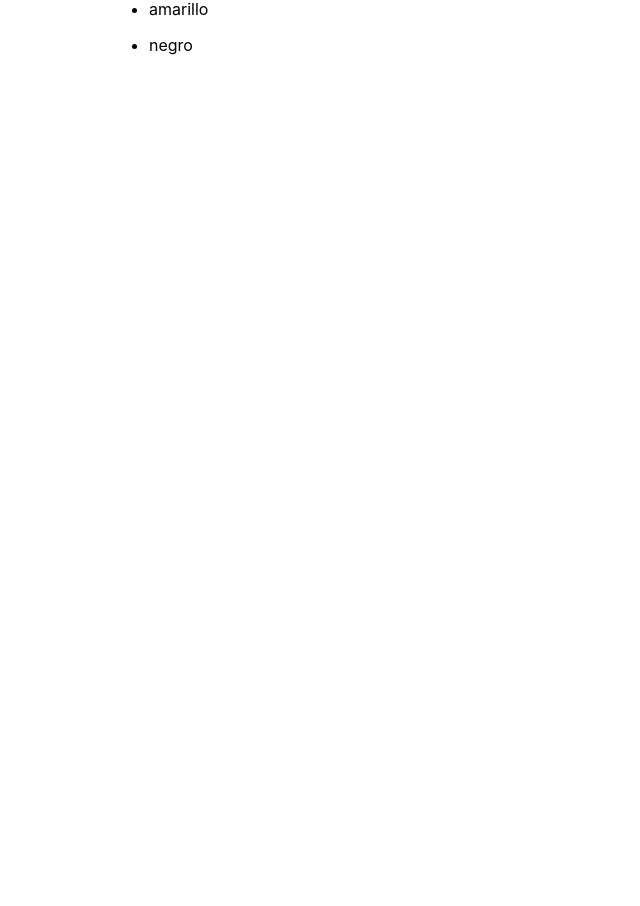
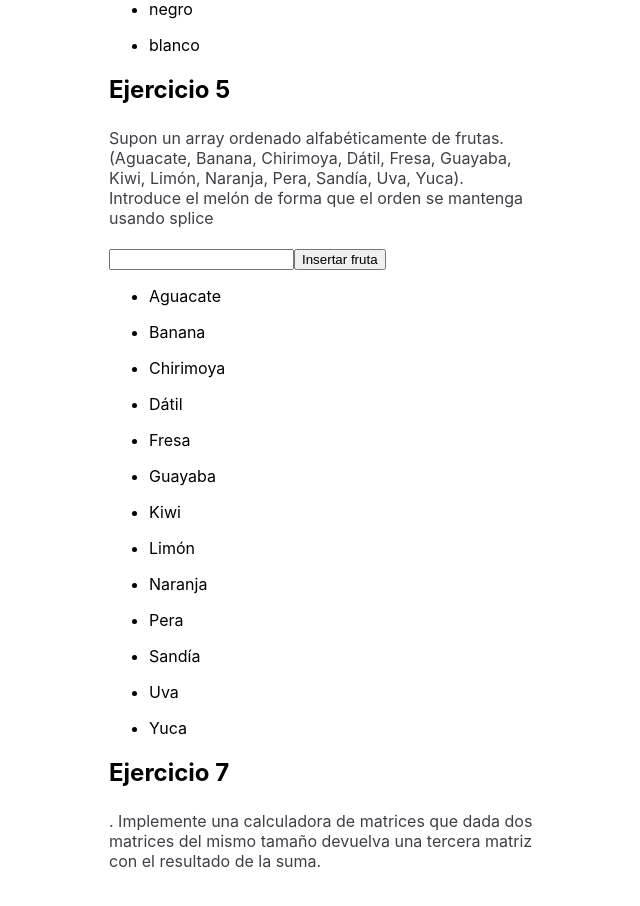
Before and after one commit to octomonoli1/boletin1_ud3, an Angular app: page / in a window 1280 px wide. Shown: the part 998-1904 px from the top of the page, without its empty margins (181-821 px from the left). Before the commit the page ends 1141 px from the top, so only its background shows below. Built offline with nearby package versions, Linux system fonts and the light colour scheme.

Commit message:
avances miercoles

```diff
--- a/src/app/app.html
+++ b/src/app/app.html
@@ -258,9 +258,27 @@
       <p>Eliminar el color verde de un array que almacena cinco colores cualesquiera, entre
       ellos debe estar el verde.</p>
 
-      <ul *ngFor="let color of elimina_color('blanco')">
+      <ul *ngFor="let color of elimina_color('amarillo')">
         <li>{{ color }}</li>
       </ul>
+
+      <h2>Ejercicio 5</h2>
+      <p> Supon un array ordenado alfabéticamente de frutas. (Aguacate, Banana, Chirimoya,
+      Dátil, Fresa, Guayaba, Kiwi, Limón, Naranja, Pera, Sandía, Uva, Yuca). Introduce el
+      melón de forma que el orden se mantenga usando splice </p><br>
+
+      <label for="fruta"></label>
+      <input (keydown.enter)="inserta_fruta()" [(ngModel)]="fruta" id="fruta" type="text"/>
+      <button (click)="inserta_fruta()">Insertar fruta</button>
+
+      <ul *ngFor="let fruta of frutas">
+        <li>{{ fruta }}</li>
+      </ul>
+
+      <h2>Ejercicio 7</h2>
+
+      <p>. Implemente una calculadora de matrices que dada dos matrices del mismo tamaño
+      devuelva una tercera matriz con el resultado de la suma. </p>
 
     </div>
     <div class="divider" role="separator" aria-label="Divider"></div>
--- a/src/app/app.ts
+++ b/src/app/app.ts
@@ -1,10 +1,11 @@
 import { CommonModule } from '@angular/common';
 import { Component, signal } from '@angular/core';
+import { FormsModule } from '@angular/forms';
 import { RouterOutlet } from '@angular/router';
 
 @Component({
   selector: 'app-root',
-  imports: [RouterOutlet, CommonModule],
+  imports: [RouterOutlet, CommonModule, FormsModule],
   templateUrl: './app.html',
   styleUrl: './app.css'
 })
@@ -15,6 +16,11 @@ export class App {
   public notas: number[] =  [2,7,9,10,0,7,27,1,2,5];
   public edades: number[] = [18,19,19,19,26,24,20,21,35,28,45,46,59,12,18,17,19,20];
   public colores: string[] = ["verde","azul","rojo","amarillo","negro","blanco"];
+  public frutas: string[] = ["Aguacate", "Banana", "Chirimoya", "Dátil", "Fresa", "Guayaba", "Kiwi", "Limón", "Naranja", "Pera", "Sandía", "Uva", "Yuca"];
+  public fruta: string = "";
+  public matriz1: number[][] = this.inicializa_matriz();
+  public matriz2: number[][] = this.inicializa_matriz();
+
 
   public filtra_playas_pares(): string[]{
     return this.playas.filter((data, idx) => idx%2 == 0);
@@ -41,4 +47,46 @@ export class App {
   public elimina_color(color: string): string[]{
     return this.colores.filter(data => data !== color);
   }
+
+  public elimina_color_v2(color: string): void{
+    this.colores.splice(this.colores.indexOf(color),1);
+  }
+
+  public inserta_fruta(): void{
+    //Buscar donde insertarla
+    let encontrado = this.frutas.length;
+    for(let i = 0; i < this.frutas.length; i++){
+      if(this.fruta < this.frutas[i]){
+        encontrado = i;
+        break;
+      }
+    }
+
+    //Insertarla directamente ordenada
+    this.frutas.splice(encontrado, 0, this.fruta);
+  }
+
+  private inicializa_matriz(): number[][]{
+    let result: number[][] = [];
+
+    for(let i = 0; i < 3; i++){
+      let fila: number[] = [];
+      for(let j = 0; j < 3; j++){
+        fila.push(0);
+      }
+      result.push(fila);
+    }
+
+    this.imprime_matriz(result);
+    return result;
+  }
+
+  private imprime_matriz(matriz: number[][]): void{
+    for(let i = 0; i < 3; i++){
+      for(let j = 0; j < 3; j++){
+        console.log(matriz);
+      }
+    }
+  }
+
 }
```
